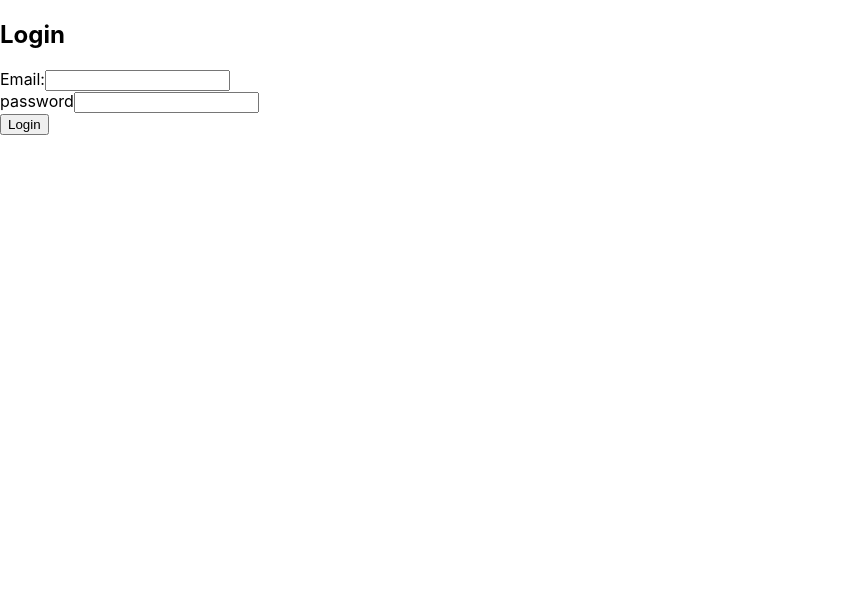
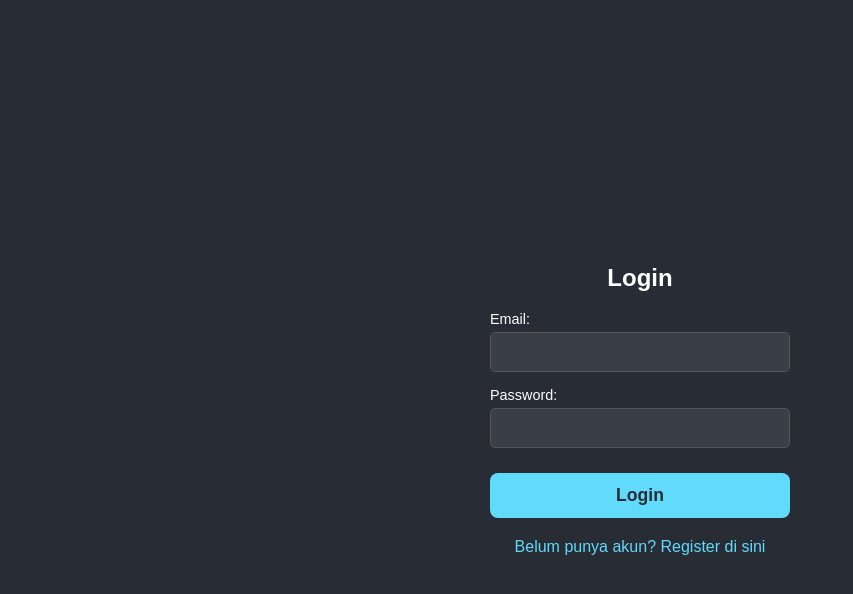
Before and after one commit to PAW-AntaraTI501P/20230140238-react-app, a React (Create React App) app: page /login in a window 1280 px wide. Shown: the top 594 px of the page, without its empty margins (0-853 px from the left). Built offline with nearby package versions, Linux system fonts and the light colour scheme.

Commit message:
fix: update error message

```diff
--- a/src/pages/Login/LoginPage.js
+++ b/src/pages/Login/LoginPage.js
@@ -1,12 +1,14 @@
 import React, { useState } from "react";
 
 import axios from "axios";
-import { useNavigate } from "react-router-dom";
+import { useNavigate, Link } from "react-router-dom";
 
 function LoginPage() {
     const [email, setEmail] = useState("");
     const [password, setPassword] = useState("");
     const navigate = useNavigate();
+
+    const [error, setError] = useState("");
 
     const handleSubmit = async (e) => {
         e.preventDefault();
@@ -24,35 +26,117 @@ function LoginPage() {
             alert("Login berhasil!");
             navigate("/home"); //arahin ke halaman utama/dashboard setelah login
         } catch (error) {
-            console.error("Login gagal:", error.response.data);
-            alert("Login gagal. Periksa kembali email dan password anda.");
+            const errorMessage = error.response?.data?.msg || "Terjadi kesalahan. Silakan coba lagi.";
+            console.error("Login gagal:", errorMessage);
+            setError(errorMessage);
         }
     };
 
+    const containerStyle = {
+    display: "flex",
+    flexDirection: "column",
+    justifyContent: "center",
+    alignItems: "center",
+    height: "100vh",
+    textAlign: "center",
+    backgroundColor: "#282c34",
+    color: "white",
+    fontFamily: "sans-serif",
+  };
+
+  // Style untuk form agar lebih terstruktur
+  const formStyle = {
+    display: "flex",
+    flexDirection: "column",
+    gap: "15px", // Jarak antar elemen di dalam form
+    width: "300px",
+  };
+
+  // Style untuk grup input (label + input field)
+  const inputGroupStyle = {
+    display: "flex",
+    flexDirection: "column",
+    textAlign: "left",
+  };
+
+  // Style untuk label
+  const labelStyle = {
+    marginBottom: "5px",
+    fontSize: "0.9em",
+  };
+
+  // Style untuk input field
+  const inputStyle = {
+    padding: "10px",
+    borderRadius: "5px",
+    border: "1px solid #555",
+    backgroundColor: "#3a3f47",
+    color: "white",
+    fontSize: "1em",
+  };
+
+  // Style untuk tombol, diambil dari HomePage
+  const buttonStyle = {
+    padding: "12px 20px",
+    fontSize: "1.1em",
+    marginTop: "10px",
+    backgroundColor: "#61dafb",
+    color: "#282c34",
+    border: "none",
+    borderRadius: "8px",
+    cursor: "pointer",
+    fontWeight: "bold",
+  };
+
+  // Style untuk link ke halaman registrasi
+  const linkStyle = {
+      marginTop: '20px',
+      color: '#61dafb',
+      textDecoration: 'none'
+  };
+
+  const errorStyle = {
+    color: '#ff4d4d',
+    marginTop: '0px',
+    marginBottom: '10px',
+    fontWeight: 'bold',
+    fontSize: '0.9em',
+  };
+
   return (
-        <div>
+    <div style={containerStyle}>
       <h2>Login</h2>
-            <form onSubmit={handleSubmit}>
-                <div>
-                    <label>Email:</label>
+      <form onSubmit={handleSubmit} style={formStyle}>
+        <div style={inputGroupStyle}>
+          <label style={labelStyle}>Email:</label>
           <input
-                    type="Email"
+            style={inputStyle}
+            type="email" // Tipe yang lebih tepat adalah "email"
             value={email}
-                    onChange={ (e) => setEmail(e.target.value)}
+            onChange={(e) => {setEmail(e.target.value); setError("");}}
             required
           />
         </div>
-                <div>
-                    <label>password</label>
+        <div style={inputGroupStyle}>
+          <label style={labelStyle}>Password:</label>
           <input
+            style={inputStyle}
             type="password"
             value={password}
-                    onChange={ (e) => setPassword(e.target.value) }
+            onChange={(e) => {setPassword(e.target.value); setError("");}}
             required
           />
         </div>
-                <button type="submit">Login</button>
+        {error && <p style={errorStyle}>{error}</p>}
+        <button type="submit" style={buttonStyle}>
+          Login
+        </button>
       </form>
+
+      {/* 2. Tambahkan link ke halaman Register */}
+      <Link to="/register" style={linkStyle}>
+        Belum punya akun? Register di sini
+      </Link>
     </div>
   );
 }
```
Lines whose indentation alone changed are shown as unchanged.
